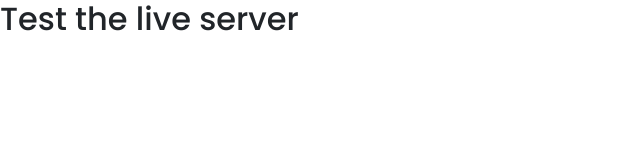
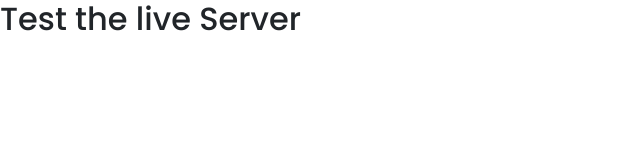
Before and after one commit to tofayelrana/tofayelrana, a plain HTML site: page index.html in a window 1280 px wide. Shown: the full height of the page, 0-640 px from the left. Drawn offline with Linux system fonts and the light colour scheme.

Commit message:
Home page updated

```diff
--- a/index.html
+++ b/index.html
@@ -32,7 +32,7 @@
 <body>
 
 
-	<h1>Test the live server</h1>
+	<h1>Test the live Server</h1>
 
 
 
```
